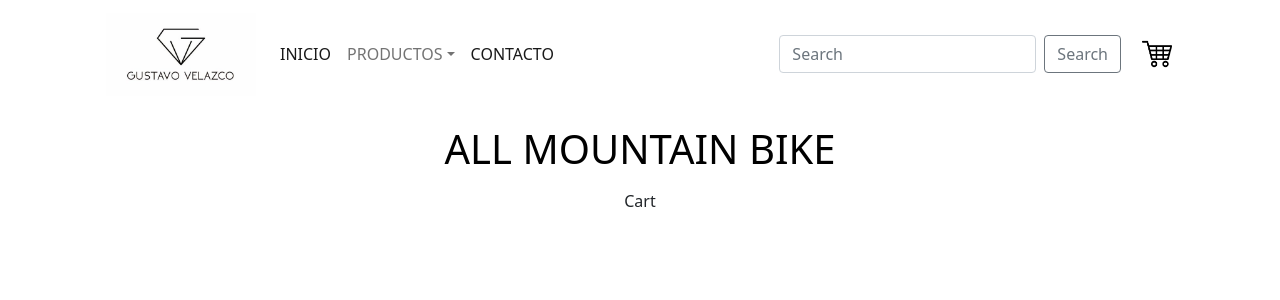
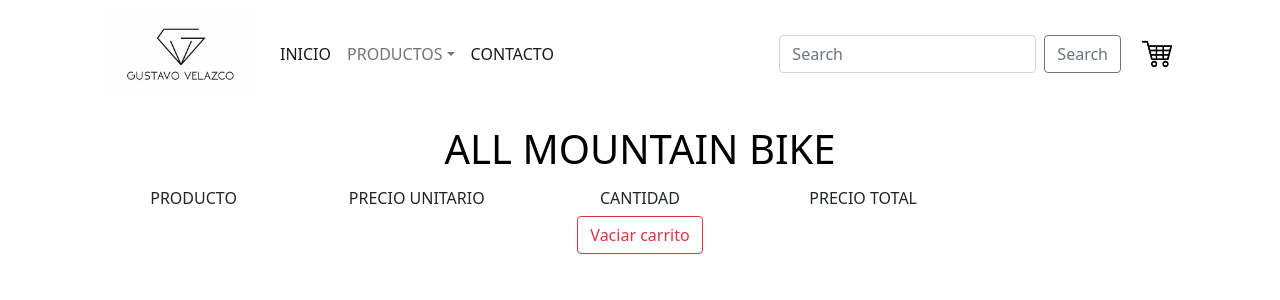
Before and after one commit to wilander200/ProyectoFinalReact, a React (Create React App) app: page /cart in a window 1280 px wide. Shown: the top 300 px of the page. Built offline with nearby package versions, Linux system fonts and the light colour scheme.

Commit message:
finalizando el desafio 10

```diff
--- a/src/App.js
+++ b/src/App.js
@@ -5,13 +5,16 @@ import ItemDetailContainer from './containers/ItemDetailContainer/ItemDetailCont
 import Cart from './components/Cart/Cart'
 import GuiaTalla from './components/GuiaTalla/GuiaTalla';
 import Contacto from './components/Contacto/Contacto';
+import CartContextProvider from './context/CartContext';
 import './App.css';
 import 'bootstrap/dist/css/bootstrap.min.css';
+
 
 
 function App() {
   return (
     <BrowserRouter>
+      <CartContextProvider>
         <div className='container App'>
           <div className='row d-flex justify-content-between align-items-end'>
             <div className='col'>
@@ -29,6 +32,7 @@ function App() {
               <Route path="/*" element={<Navigate to='/'/>}/>
           </Routes>
         </div>
+      </CartContextProvider>
     </BrowserRouter>
   );
 }
--- a/src/components/Cart/Cart.jsx
+++ b/src/components/Cart/Cart.jsx
@@ -1,7 +1,34 @@
+import { useContext, useState } from "react"
+import { Button } from "react-bootstrap"
+import { CartContext } from "../../context/CartContext"
 
 
 export default function Cart() {
+
+  const {cartList, erraseCart, erraseItem} = useContext(CartContext)
+
+
   return (
-    <div>Cart</div>
+    <div className="container">
+      <div className="row d-flex justify-content-around">
+        <h2 className="col-2 h6">PRODUCTO</h2>
+        <h2 className="col-2 h6">PRECIO UNITARIO</h2>
+        <h2 className="col-2 h6">CANTIDAD</h2>
+        <h2 className="col-2 h6">PRECIO TOTAL</h2>
+        <h2 className="col-2 h6"></h2>
+      </div >
+      <div >
+        {cartList.map((prods) =>
+          <div className="row d-flex justify-content-around my-2" key={prods.id}>
+            <p className="col-2 ">{prods.name}</p>
+            <p className="col-2 ">{prods.price.toLocaleString("es-CL")}</p>
+            <p className="col-2 ">{prods.cantidad}</p>
+            <p className="col-2 ">{(prods.cantidad*prods.price).toLocaleString("es-CL")}</p>
+            <Button className="col-2 " variant="outline-danger" onClick={() => erraseItem(prods.id)} >Eliminar Item</Button>
+          </div>
+          ) }
+        </div>
+      <Button onClick={erraseCart} variant="outline-danger">Vaciar carrito</Button>
+    </div>
   )
 }
--- a/src/components/ItemDetail/ItemDetail.jsx
+++ b/src/components/ItemDetail/ItemDetail.jsx
@@ -1,17 +1,20 @@
 import { Button } from "react-bootstrap";
-import { useState } from "react";
+import { useContext, useState } from "react";
 import { Link } from "react-router-dom";
 import ItemCount from "../ItemCount/ItemCount";
+import { CartContext } from "../../context/CartContext";
 
 
 export default function ItemDetail({product}) {
 
+    const {addToCart} = useContext(CartContext)
     const [isCant, setIsCant] = useState(false)
 
-    const onAdd = (cantidad) => {
-        console.log(cantidad)
+    const onAdd = (count) => {
         setIsCant(true)
+        addToCart({...product, cantidad: count})
     }
+
 
   return (
     <div className="d-flex my-5 justify-content-between">
--- a/src/context/CartContext.jsx
+++ b/src/context/CartContext.jsx
@@ -1,18 +1,47 @@
 import React, { createContext , useState } from 'react'
-import ItemListContainer from '../containers/ItemListContainer/ItemListContainer';
-import ItemDetailContainer from '../containers/ItemDetailContainer/ItemDetailContainer';
 
-export default function CartContext({children}) {
-    const contextCart = createContext ([]);
-    const [cartList, setcartList] = useState([])
 
-    const addToCart = (item) => {
-        setcartList([...cartList, item])
+export const CartContext = createContext([])
+
+
+ function CartContextProvider({children}) {
+    const [cartList, setCartList] = useState([])
+
+    const addToCart = (product) => {
+      const repeatProduct = cartList.find(List => List.id === product.id)
+      if (repeatProduct) {
+        repeatProduct.cantidad = repeatProduct.cantidad + product.cantidad
+        setCartList([...cartList])
+      }else {
+
+        setCartList([...cartList, product])
+        };
+      }
+      console.log(cartList)
+
+    const erraseCart = () => {
+        setCartList([])
+    }
+
+    const erraseItem = (product) => {
+      const erraseProduct = cartList.find(item => item.id === product)
+      if (erraseProduct) {
+        const idx = cartList.indexOf(erraseProduct)
+        cartList.splice(idx,1)
+        setCartList([...cartList])
+      }
     }
 
   return (
-    <contextCart.Provider value={ {cartList} }>
+    <CartContext.Provider value={ {
+        cartList,
+        addToCart,
+        erraseCart,
+        erraseItem
+      } }>
         {children}
-    </contextCart.Provider>
+    </CartContext.Provider>
   )
-}
+    }
+
+export default CartContextProvider
```
Lines whose indentation alone changed are shown as unchanged.
